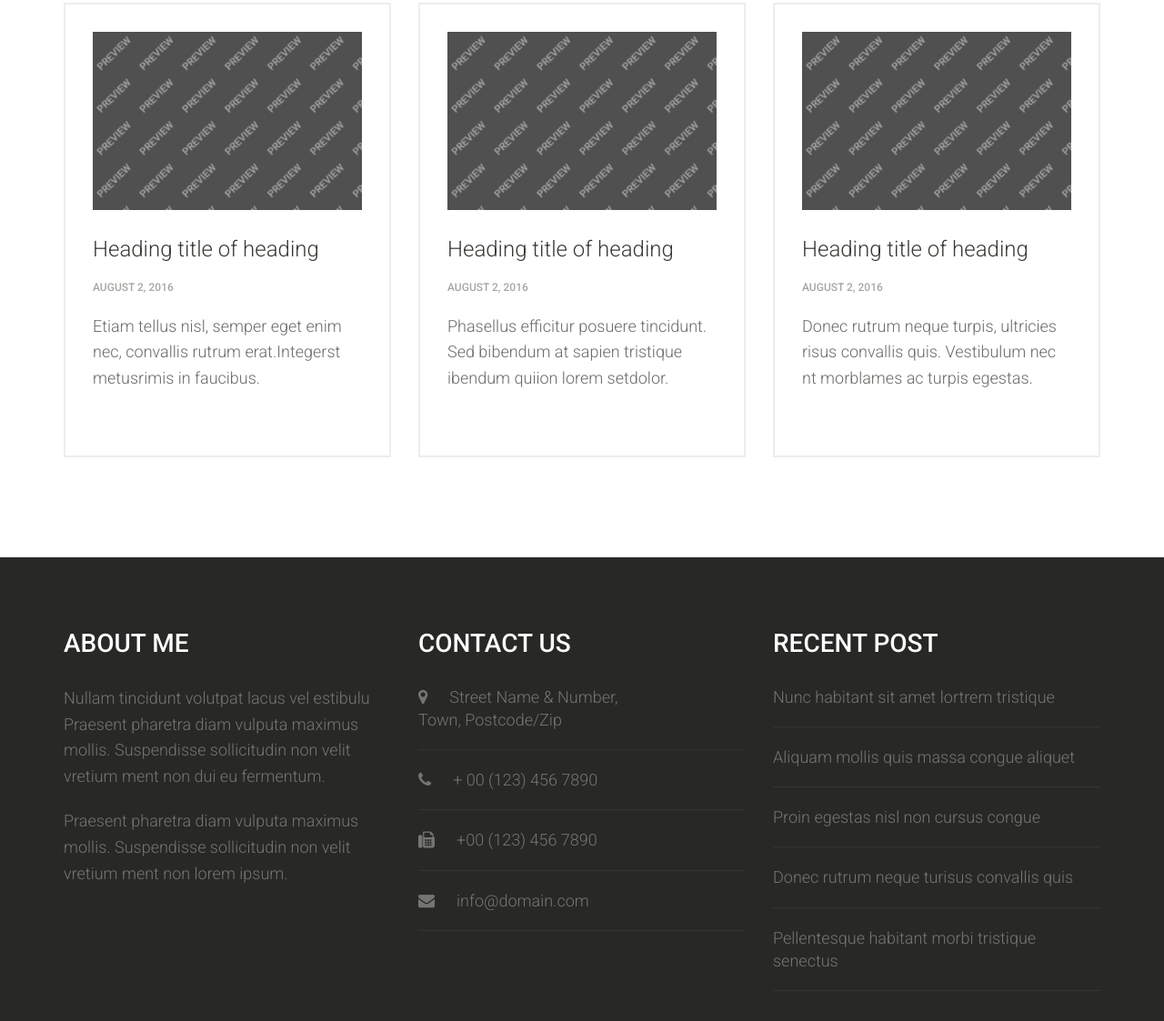
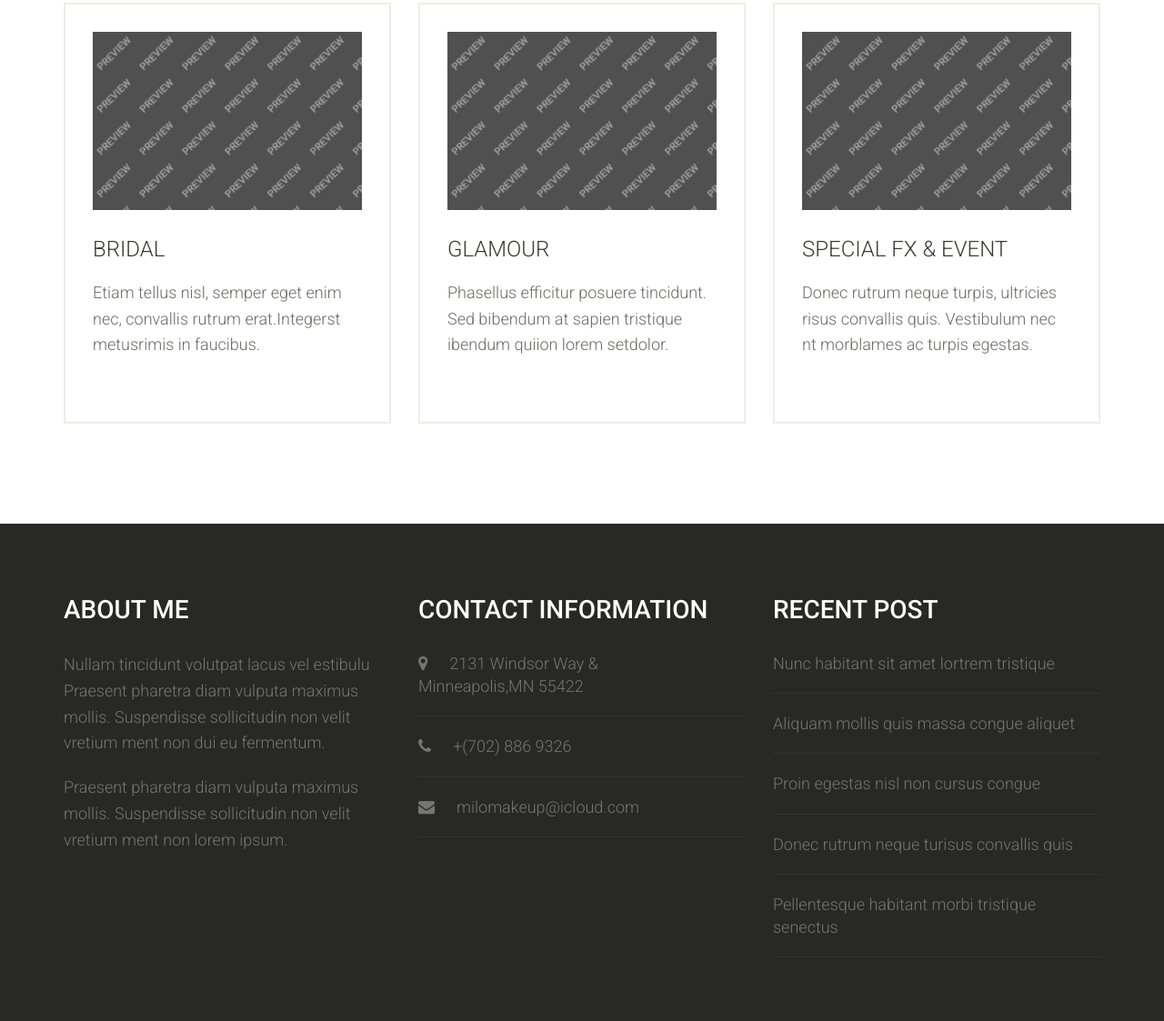
Before and after one commit to JeffreyCmua/.github.io, a plain HTML site: page index.html in a window 1280 px wide. Shown: the part 2456-3579 px from the top of the page at 91% size. Drawn offline with nearby package versions, Linux system fonts and the light colour scheme.

Commit message:
Update index.html

```diff
--- a/index.html
+++ b/index.html
@@ -145,7 +145,7 @@
     <div class="row">
       <div class="col-md-12">
         <div class="section-title text-center mb60">
-          <h1>Heading title here of News</h1>
+          <h1>Makeup Services</h1>
         </div>
       </div>
     </div>
@@ -154,9 +154,9 @@
         <div class="post-holder outline pinside30 mb30 "><!-- post holder -->
           <div class="post-img mb30"> <a href="#" title="Post Image"><img src="images/post-img-1.jpg" alt="" class="img-responsive"></a> </div>
           <div class="post-header mb20">
-            <h3 class="post-title mb20"><a href="#" class="link-title" title="Post Title">Heading title of heading</a></h3>
+            <h3 class="post-title mb20"><a href="#" class="link-title" title="Post Title">BRIDAL</a></h3>
             <div class="post-meta"><!-- post meta -->
-              <span class="meta-date">august 2, 2016</span> </div>
+               </div>
             <!-- /.post meta -->
           </div>
           <div class="post-content">
@@ -169,9 +169,9 @@
         <div class="post-holder outline pinside30 mb30"><!-- post holder -->
           <div class="post-img mb30"> <a href="#" title="Post Image"><img src="images/post-img-2.jpg" alt="" class="img-responsive"></a> </div>
           <div class="post-header mb20">
-            <h3 class="post-title mb20"><a href="#" class="link-title" title="Post Title">Heading title of heading</a></h3>
+            <h3 class="post-title mb20"><a href="#" class="link-title" title="Post Title">GLAMOUR</a></h3>
             <div class="post-meta"><!-- post meta -->
-              <span class="meta-date">august 2, 2016</span> </div>
+               </div>
             <!-- /.post meta -->
           </div>
           <div class="post-content">
@@ -184,9 +184,9 @@
         <div class="post-holder outline pinside30 mb30"><!-- post holder -->
           <div class="post-img mb30"> <a href="#" title="Post Image"><img src="images/post-img-3.jpg" alt="" class="img-responsive"></a> </div>
           <div class="post-header mb20">
-            <h3 class="post-title mb20"><a href="#" class="link-title" title="Post Title">Heading title of heading</a></h3>
+            <h3 class="post-title mb20"><a href="#" class="link-title" title="Post Title">SPECIAL FX & EVENT</a></h3>
             <div class="post-meta"><!-- post meta -->
-              <span class="meta-date">august 2, 2016</span> </div>
+               </div>
             <!-- /.post meta -->
           </div>
           <div class="post-content">
@@ -213,13 +213,12 @@
       </div>
       <div class="col-md-4">
         <div class="footer-widget mb30"><!-- footer widget -->
-          <h2 class="white-text footer-title">Contact us</h2>
+          <h2 class="white-text footer-title">Contact Information</h2>
           <ul class="listnone nopl">
-            <li><i class="fa fa-map-marker"></i>Street Name &amp; Number,<br>
-              Town, Postcode/Zip</li>
-            <li><i class="fa fa-phone"></i>+ 00 (123) 456 7890</li>
-            <li><i class="fa fa-fax"></i>+00 (123) 456 7890</li>
-            <li><i class="fa fa-envelope"></i>info@domain.com</li>
+            <li><i class="fa fa-map-marker"></i>2131 Windsor Way &amp;<br>
+              Minneapolis,MN 55422</li>
+            <li><i class="fa fa-phone"></i>+(702) 886 9326</li>
+            <li><i class="fa fa-envelope"></i>milomakeup@icloud.com</li>
           </ul>
         </div>
         <!-- /.footer widget -->
```
